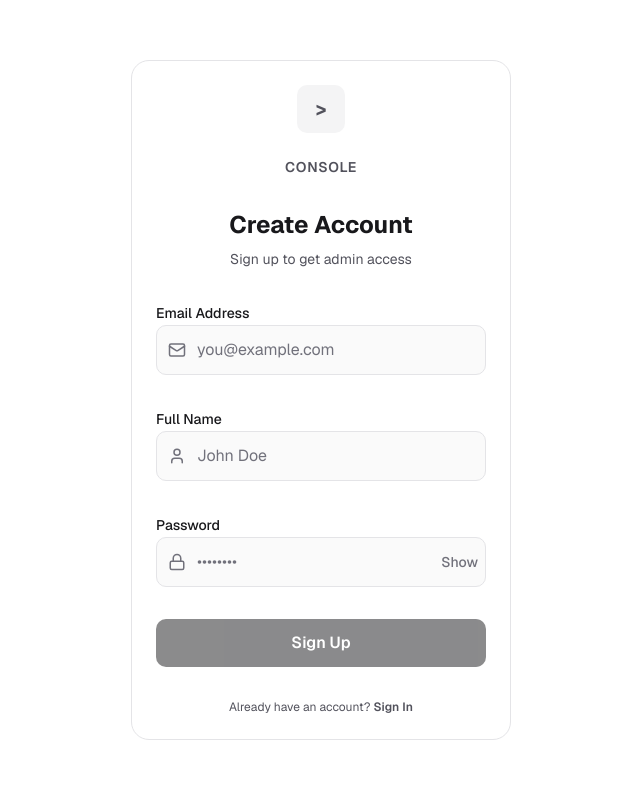
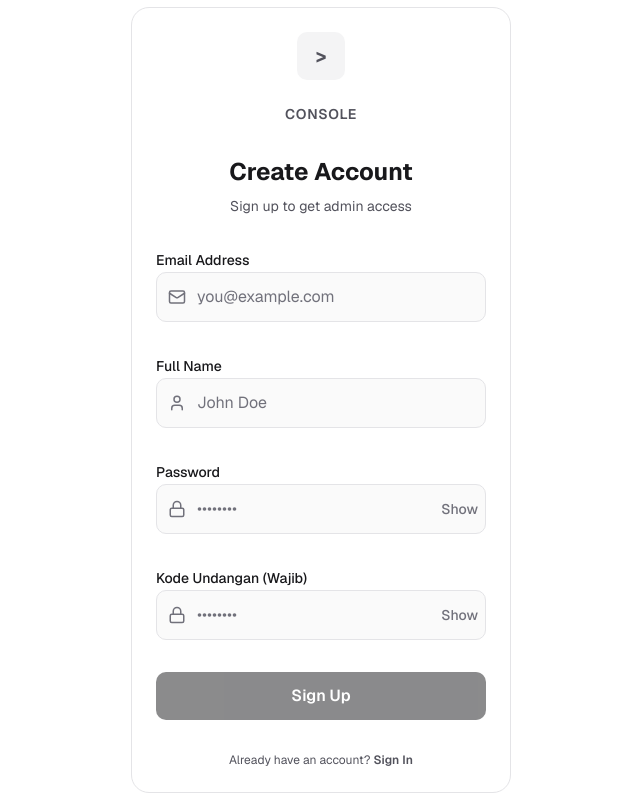
Before and after one commit to bimasenaadji/personal-blog, a Next.js app: page /register in a window 1280 px wide. Shown: the whole page, without its empty margins (285-925 px from the left). Built offline with nearby package versions, Linux system fonts and the light colour scheme; no server answers.

Commit message:
feat: add invite code input to registration form

```diff
--- a/app/register/page.tsx
+++ b/app/register/page.tsx
@@ -16,6 +16,7 @@ export default function RegisterPage() {
   const [email, setEmail] = useState("");
   const [fullName, setFullName] = useState("");
   const [password, setPassword] = useState("");
+  const [inviteCode, setInviteCode] = useState("");
   const [isLoading, setIsLoading] = useState(false);
   const [showPassword, setShowPassword] = useState(false);
 
@@ -24,7 +25,7 @@ export default function RegisterPage() {
     setIsLoading(true);
 
     // Panggil fungsi Server Action yang kita buat tadi
-    const result = await signUpAction(fullName, email, password);
+    const result = await signUpAction(fullName, email, password, inviteCode);
 
     setIsLoading(false);
 
@@ -54,36 +55,6 @@ export default function RegisterPage() {
           Sign up to get admin access
         </p>
       </div>
-
-      {/* Google Sign Up */}
-      {/* <button
-        onClick={handleGoogleSignUp}
-        disabled={isLoading}
-        className={`w-full flex items-center justify-center gap-2 px-4 py-3 rounded-lg transition-all font-medium disabled:opacity-50 disabled:cursor-not-allowed ${
-          isDarkMode
-            ? "bg-primary text-primary-foreground hover:bg-primary/90"
-            : "bg-zinc-900 text-white hover:bg-zinc-800"
-        }`}
-      >
-        <Chrome size={18} />
-        Sign up with Google
-      </button>
-
-      <div className="flex items-center gap-3">
-        <div
-          className={`flex-1 h-px transition-colors ${isDarkMode ? "bg-border" : "bg-zinc-200"}`}
-        />
-        <span
-          className={`text-xs font-medium transition-colors ${
-            isDarkMode ? "text-muted-foreground" : "text-zinc-500"
-          }`}
-        >
-          OR
-        </span>
-        <div
-          className={`flex-1 h-px transition-colors ${isDarkMode ? "bg-border" : "bg-zinc-200"}`}
-        />
-      </div> */}
 
       <form onSubmit={handleEmailSignUp} className="space-y-8">
         {/* Input Email & Password Sama Persis dengan Login */}
@@ -164,9 +135,40 @@ export default function RegisterPage() {
             </button>
           </div>
         </div>
+        <div className="space-y-2">
+          <label
+            htmlFor="inviteCode"
+            className={`text-sm font-medium transition-colors ${isDarkMode ? "text-foreground" : "text-zinc-900"}`}
+          >
+            Kode Undangan (Wajib)
+          </label>
+          <div className="relative">
+            <Lock
+              className={`absolute left-3 top-1/2 -translate-y-1/2 transition-colors ${isDarkMode ? "text-muted-foreground" : "text-zinc-500"}`}
+              size={18}
+            />
+            <input
+              id="inviteCode"
+              type="password"
+              placeholder="••••••••"
+              value={inviteCode}
+              onChange={(e) => setInviteCode(e.target.value)}
+              className={`w-full pl-10 pr-12 py-3 rounded-lg transition-all focus:outline-none focus:ring-2 ${isDarkMode ? "bg-input border border-border text-foreground placeholder-muted-foreground focus:ring-accent/50" : "bg-zinc-50 border border-zinc-200 text-zinc-900 placeholder-zinc-500 focus:ring-zinc-500/50"}`}
+              required
+            />
+            <button
+              type="button"
+              onClick={() => setShowPassword(!showPassword)}
+              className={`absolute right-2 top-1/2 -translate-y-1/2 text-sm font-medium transition-colors ${isDarkMode ? "text-muted-foreground hover:text-foreground" : "text-zinc-500 hover:text-zinc-700"}`}
+            >
+              {showPassword ? "Hide" : "Show"}
+            </button>
+          </div>
+        </div>
+
         <button
           type="submit"
-          disabled={isLoading || !email || !password}
+          disabled={isLoading || !email || !password || !inviteCode}
           className={`w-full px-4 py-3 rounded-lg font-semibold transition-all disabled:opacity-50 disabled:cursor-not-allowed ${
             isDarkMode
               ? "bg-white text-zinc-900 hover:bg-zinc-200"
```
